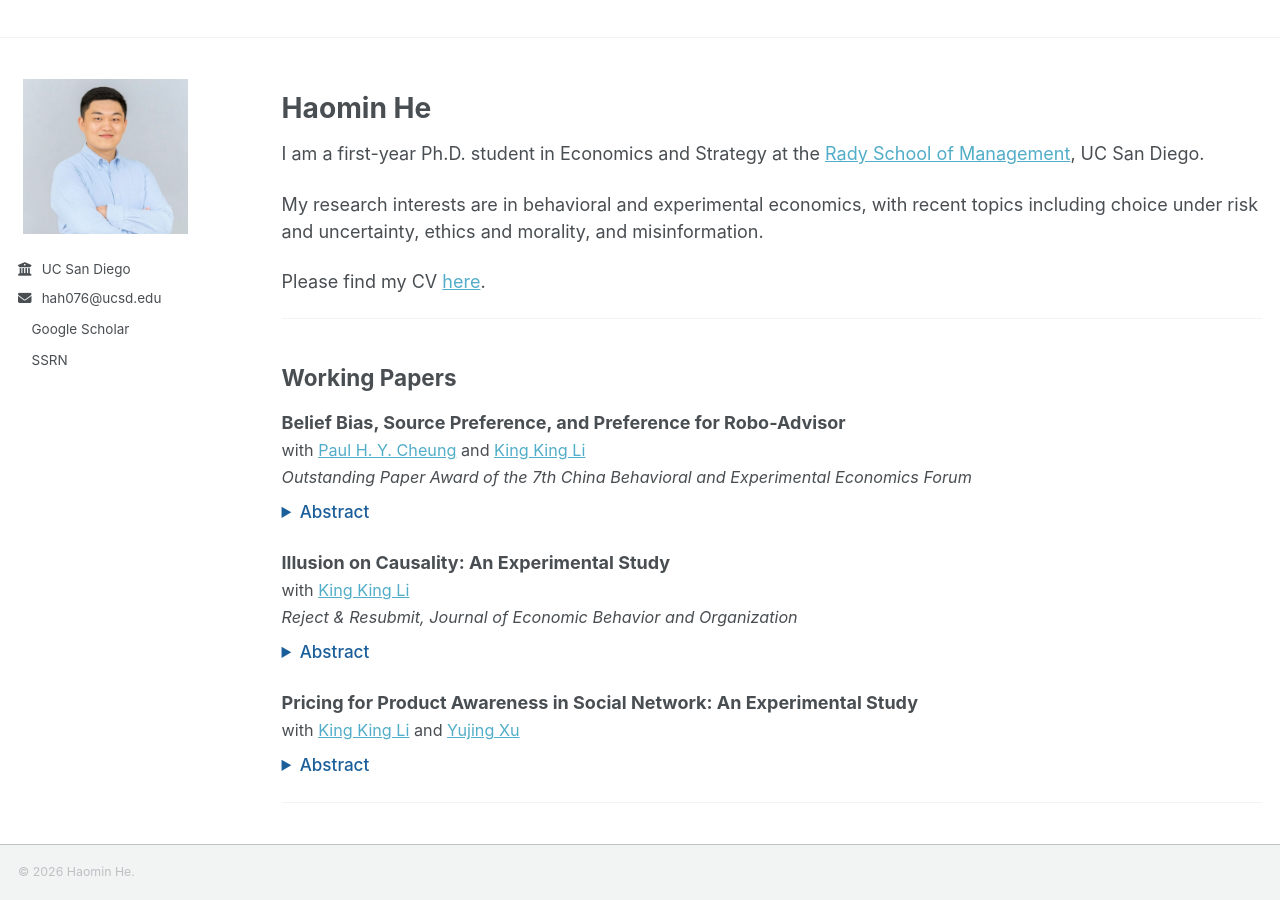
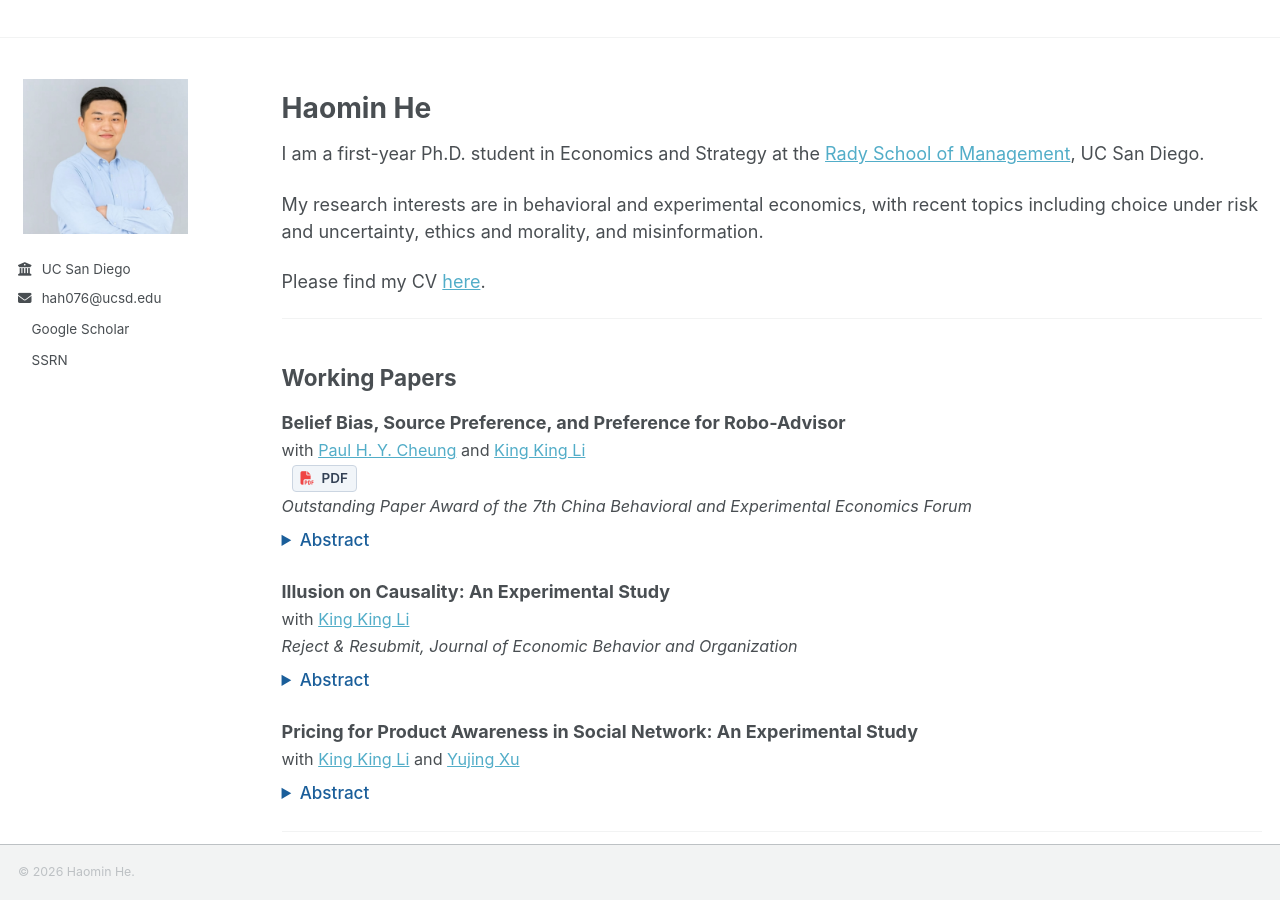
Before and after one commit to haomin-he/haomin-he.github.io, a Jekyll site: the page built from _pages/about.md, in a window 1280 px wide and 900 px high. Built offline with Jekyll 4.4.1, drawn with Linux system fonts in a browser that asks for light colours; a script bundle is joined from its source files by our own code; a style sheet for code colours, icons or effects is not loaded.

Commit message:
Update about.md

```diff
--- a/_pages/about.md
+++ b/_pages/about.md
@@ -40,7 +40,7 @@ Please find my CV <a href="../assets/CV_Haomin_202611.pdf" target="_blank" rel="
 ## Working Papers
 
 **Belief Bias, Source Preference, and Preference for Robo-Advisor**<br>
-<span style="font-size: 0.9em;">with <a href="https://www.paulcheung.net/" target="_blank" rel="noopener noreferrer">Paul H. Y. Cheung</a> and <a href="https://likklab.com/" target="_blank" rel="noopener noreferrer">King King Li</a></span><br>
+<span style="font-size: 0.9em;">with <a href="https://www.paulcheung.net/" target="_blank" rel="noopener noreferrer">Paul H. Y. Cheung</a> and <a href="https://likklab.com/" target="_blank" rel="noopener noreferrer">King King Li</a></span><br> <a href="/assets/Robo_Advisor.pdf" target="_blank" style="display: inline-block; padding: 2px 8px; margin-left: 10px; background-color: #f1f5f9; color: #334155; border: 1px solid #cbd5e1; border-radius: 4px; font-size: 0.75em; font-weight: 600; text-decoration: none; vertical-align: middle; transition: all 0.2s;"><i class="fas fa-file-pdf" style="color: #ef4444; margin-right: 4px;"></i> PDF</a><br>
 <em style="font-size: 0.9em;">Outstanding Paper Award of the 7th China Behavioral and Experimental Economics Forum</em>
 
 <details>
```
